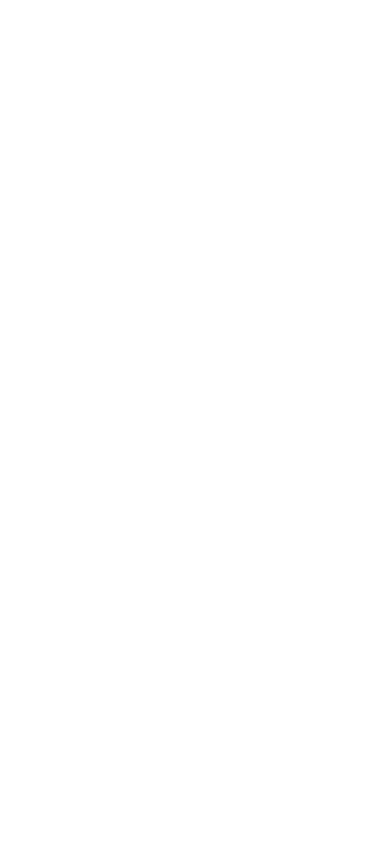
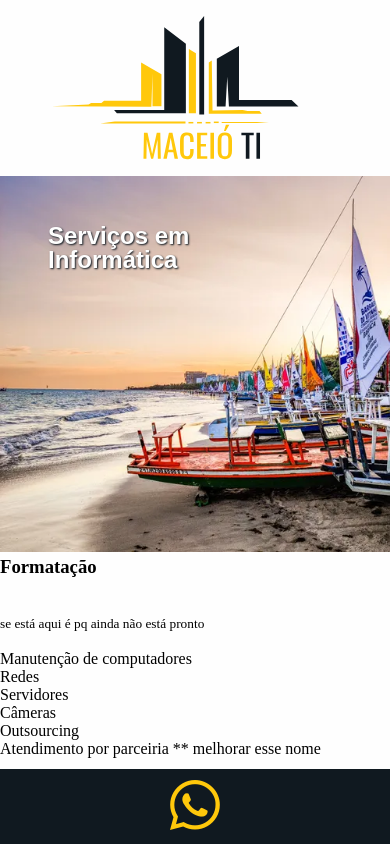
Before and after one commit to pdiegoneves/Site---MaceioTI, a plain HTML site: page index.html in a window 390 px wide. Drawn offline with nearby package versions, Linux system fonts and the light colour scheme; a web font is replaced by a local one.

Commit message:
start - mobile

```diff
--- /dev/null
+++ b/assets/css/styles.css
@@ -0,0 +1,98 @@
+/*
+font-family: 'Lora', serif;
+font-family: 'Ubuntu', sans-serif;
+font-family: 'Ysabeau SC', sans-serif;
+*/
+
+:root {
+    --cor-primaria: #FFC80B;
+    --cor-secundaria: #101920;
+    --cor-terciaria: #fefefe;
+}
+
+* {
+    margin: 0;
+    padding: 0;
+    box-sizing: border-box;
+}
+
+img {
+    max-width: 100%;
+}
+
+nav ul {
+    list-style: none;
+}
+
+body {
+    background-color: var(--cor-terciaria);
+    max-width: 100vw;
+    min-height: 100vh;
+}
+
+.hidden {
+    font-size: 0px;
+}
+
+.topo {
+    padding: 1em;
+    width: 100%;
+    display: flex;
+    align-items: center;
+    justify-content: center;
+}
+
+.logo-topo {
+    width: 80%;
+}
+
+.menu-mobile {
+    position: fixed;
+    bottom: 0;
+    display: flex;
+    align-items: center;
+    justify-content: center;
+    width: 100%;
+    height: 75px;
+    background-color: var(--cor-secundaria);
+    transition: all 0.3s ease-in-out 50ms;
+}
+
+section.hero {
+    position: relative;
+}
+
+.hero-text {
+    font-family: 'Ysabeau SC', sans-serif;
+    font-size: 1.5em;
+    position: absolute;
+    top: 2em;
+    left: 2em;
+    color: var(--cor-terciaria);
+    text-shadow: 1px 1px 2px var(--cor-secundaria);
+    line-height: 1em;
+}
+
+.menu-mobile-space {
+    height: 75px;
+}
+
+.menu-mobile.hover {
+    border-radius: 4em 4em 0 0;
+    transition: all 0.3s ease-in-out 50ms;
+    background-color: var(--cor-primaria);
+}
+
+.menu-mobile.hover .link-mobile-whats, .menu-mobile.hover .link-mobile-whats a {
+    color: var(--cor-secundaria);
+}
+
+.link-mobile-whats, .link-mobile-whats a {
+    color: var(--cor-primaria);
+    font-size: 50px;
+    display: inline-block;
+    width: 100vw;
+    display: flex;
+    align-items: center;
+    justify-content: center;
+}
--- /dev/null
+++ b/assets/js/main.js
@@ -0,0 +1,11 @@
+const menuMobile = document.getElementById('menu-mobile')
+const linkWhats = document.querySelector('.link-mobile-whats')
+
+
+linkWhats.addEventListener('mouseover', (e) => {
+    menuMobile.classList.add('hover')
+})
+
+linkWhats.addEventListener('mouseout', (e) => {
+    menuMobile.classList.remove('hover')
+})
--- a/index.html
+++ b/index.html
@@ -1,11 +1,95 @@
 <!DOCTYPE html>
 <html lang="pt-BT">
+
 <head>
     <meta charset="UTF-8">
     <meta name="viewport" content="width=device-width, initial-scale=1.0">
+
+    <link rel="stylesheet" href="assets/css/styles.css">
+    <link rel="stylesheet" href="https://cdn.jsdelivr.net/npm/bootstrap-icons@1.10.5/font/bootstrap-icons.css">
+    <link rel="preconnect" href="https://fonts.googleapis.com">
+    <link rel="preconnect" href="https://fonts.gstatic.com" crossorigin>
+    <link
+        href="https://fonts.googleapis.com/css2?family=Lora:ital,wght@0,400;0,500;0,600;0,700;1,400;1,500;1,600;1,700&family=Ubuntu:ital,wght@0,300;0,400;0,500;0,700;1,300;1,400;1,500;1,700&family=Ysabeau+SC:wght@1;100;200;300;400;500;600;700;800;900;1000&display=swap"
+        rel="stylesheet">
+
     <title>Maceió TI</title>
 </head>
+
 <body>
+    <header class="topo">
+        <h1 class="hidden">Maceió TI</h1>
+        <img class="logo-topo" src="assets/img/logo.svg" alt="Logo - Maceió TI">
+        <nav>
+            <ul>
+            </ul>
+        </nav>
+    </header>
 
+    <section class="hero">
+        <h1 class="hidden">Hero</h1>
+        <picture>
+            <source media="(min-width:1500px)" srcset="./assets/img/hero-extra.webp">
+            <source media="(min-width:1000px)" srcset="./assets/img/hero-desk.webp">
+            <source media="(min-width:500px)" srcset="./assets/img/hero-tab.webp">
+            <source media="(max-width:499px)" srcset="./assets/img/hero-mob.webp">
+            <img src="assets/img/hero-default.jpg" alt="Maceió" title="Maceió">
+        </picture>
+        <h2 class="hero-text">Serviços em <br>Informática</h2>
+    </section>
+    <section class="servicos">
+        <h1 class="hidden">Serviços</h1>
+        <article class="servico">
+            <header>
+                <h1 class="servico-title">Formatação</h1>
+                <img src="" alt="">
+            </header>
+            <section>
+                <h2 class="hidden">Descrição</h2>
+                <div class="servico-desc"></div>
+            </section>
+        </article>
+
+        <article class="servico">
+            <header>
+                <h1 class="servico-title"></h1>
+                <img src="" alt="">
+            </header>
+            <section>
+                <h2 class="hidden">Descrição</h2>
+                <div class="servico-desc"></div>
+            </section>
+        </article>
+
+        <ul>
+            <small>se está aqui é pq ainda não está pronto</small>
+            <li></li>
+            <li>Manutenção de computadores</li>
+            <li>Redes</li>
+            <li>Servidores</li>
+            <li>Câmeras</li>
+            <li>Outsourcing</li>
+            <li>Atendimento por parceiria ** melhorar esse nome</li>
+        </ul>
+    </section>
+    <section class="parceiros">
+        <h1 class="hidden">Parceiros e Clientes</h1>
+
+    </section>
+
+    <section class="menu-mobile" id="menu-mobile">
+        <h1 class="hidden">Menu-mobile</h1>
+        <nav>
+            <h2 class="hidden">Menu</h2>
+            <ul>
+                <li class="link-mobile-whats"><a
+                        href="https://api.whatsapp.com/send?phone=5582996207887&text=Ol%C3%A1,%20cheguei%20pelo%20site!"
+                        target="_blank"><i class="bi bi-whatsapp"></i></a></li>
+            </ul>
+        </nav>
+    </section>
+    <div class="menu-mobile-space"></div>
+    <script src="assets/js/main.js"></script>
 </body>
+
 </html>
```
Also changed, not shown: assets/img/hero-default.jpg (added), assets/img/hero-desk.webp (added), assets/img/hero-extra.webp (added), assets/img/hero-mob.webp (added), assets/img/hero-tab.webp (added), assets/img/logo.png (added), assets/img/logo.svg (added), assets/img/servicos/formatacao-default.jpg (added), assets/img/servicos/formatacao-desk.webp (added), assets/img/servicos/formatacao-mob.webp (added), 2 other files.
